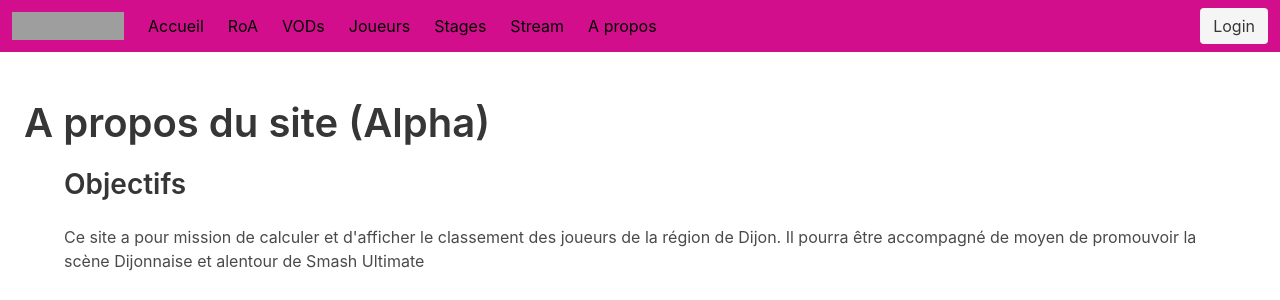
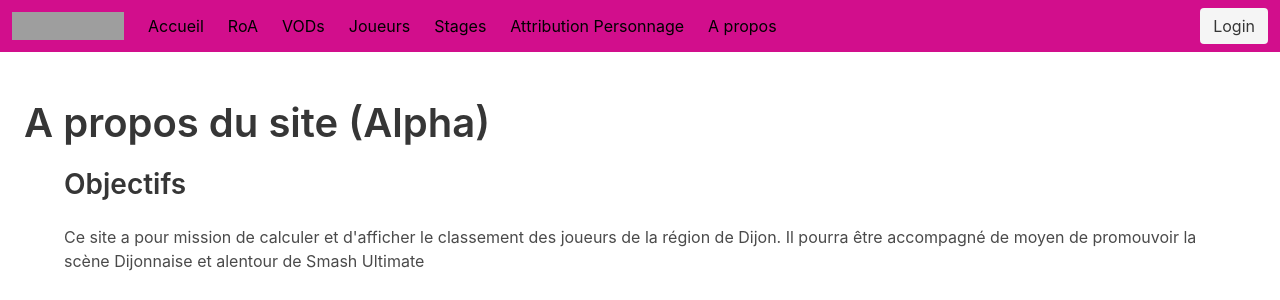
Before and after one commit to L0mens/smash-dijon, a Django app: page /rank/about in a window 1280 px wide. Shown: the top 300 px of the page. Run offline with Django 3.2, Linux system fonts and the light colour scheme; some libraries are stand-ins or nearby versions; grey boxes are pictures that could not be loaded.

Commit message:
Unlock attribution personnage

```diff
--- a/templates/base.html
+++ b/templates/base.html
@@ -37,18 +37,19 @@
         <a class="navbar-item" href="{% url 'vod' %}">
           VODs
         </a>
-        <!-- <a class="navbar-item" href="{% url 'tnlist' %}">
-          Tournois
-        </a> -->
+
         <a class="navbar-item" href="{% url 'playerlist' %}">
           Joueurs
         </a>
         <a class="navbar-item" href="{% url 'stage_select' %}">
           Stages
         </a>
-        <a class="navbar-item" href="{% url 'stream' %}">
+        <a class="navbar-item" href="{% url 'perso_select' %}">
+          Attribution Personnage
+        </a>
+        <!-- <a class="navbar-item" href="{% url 'stream' %}">
           Stream
-        </a>
+        </a> -->
         <a class="navbar-item" href="{% url 'about' %}">
             A propos
         </a>
```
